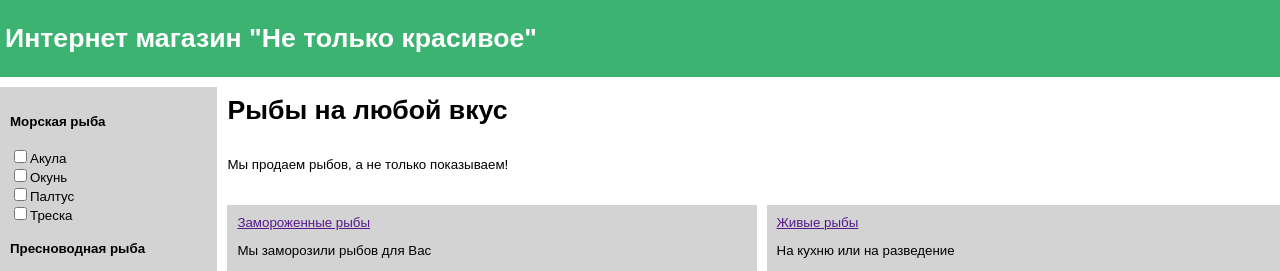
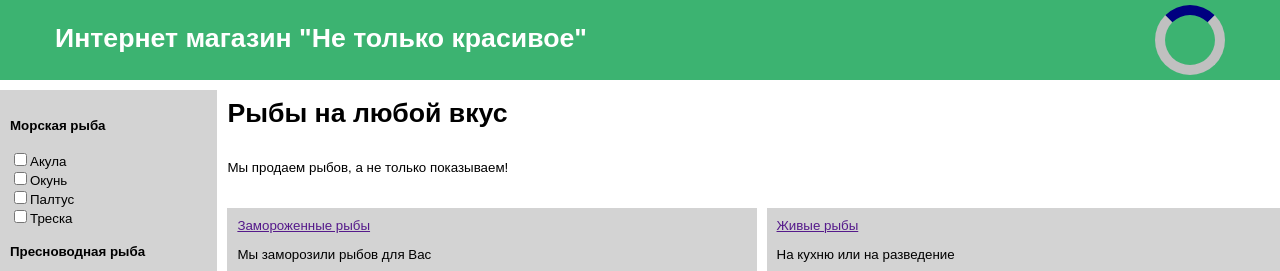
Before and after one commit to dirrharrd/chernyh-dmitry-js-21-02, a plain HTML site: page homework_03/index.html in a window 1280 px wide. Shown: the top 271 px of the page. Drawn offline with Linux system fonts and the light colour scheme.

Commit message:
готово v.0.3

```diff
--- a/homework_03/index.html
+++ b/homework_03/index.html
@@ -7,7 +7,10 @@
 </head>
 <body>
 <header class="header">
-    <h1>Интернет магазин "Не только красивое"</h1>
+    <div class="header__h1">
+        <h1>Интернет магазин "Не только красивое"</h1>
+    </div>
+    <div class="header__spinner"></div>
 </header>
 <main class="content">
     <div class="sidebar">
--- a/homework_03/less/styles.less
+++ b/homework_03/less/styles.less
@@ -1,6 +1,7 @@
 @lightBackgroundColor: lightgrey;
 @darkBackgroundColor: darkgrey;
 @lightBackgroundColor_dark: #4d2470;
+@headerColor: mediumseagreen;
 
 html {
   height: 100%;
@@ -13,11 +14,39 @@ body {
 
 }
 
+@keyframes spin {
+  0% {
+    transform: rotate(0deg)
+  }
+  100% {
+    transform: rotate(360deg)
+  }
+}
+
 .header {
   padding: 5px;
-  background-color: mediumseagreen;
+  background-color: @headerColor;
   color: white;
   display: flex;
+  justify-content: space-between;
+  &__h1 {
+    margin-left: 50px;
+  }
+  &__spinner {
+    border: 10px solid silver;
+    border-top: 10px solid navy;
+    border-radius: 50%;
+    width: 50px;
+    height: 50px;
+    animation: spin 500ms linear;
+    animation-iteration-count: 10;
+    display: flex;
+    flex-direction: column;
+    margin-right: 50px;
+  }
+  &__spinner:hover {
+    animation: spin 500ms linear infinite;
+  }
   &_dark {
     padding: 5px;
     background-color: #779283;
@@ -97,6 +126,12 @@ body {
   }
 }
 
+@keyframes changeColor {
+  100% {
+    background-color: @headerColor;
+  }
+}
+
 .fish-popular {
   display: grid;
   width: 100%;
@@ -106,6 +141,10 @@ body {
     display: inline-flex;
     background-color: @lightBackgroundColor;
     padding: 10px;
+
+  }
+  &-item:hover {
+    animation: changeColor 3s forwards;
   }
   &-item_dark {
     display: inline-flex;
```
Also changed, not shown: homework_03/index_dark.html (+4 -1 lines), homework_03/less/styles.css.
